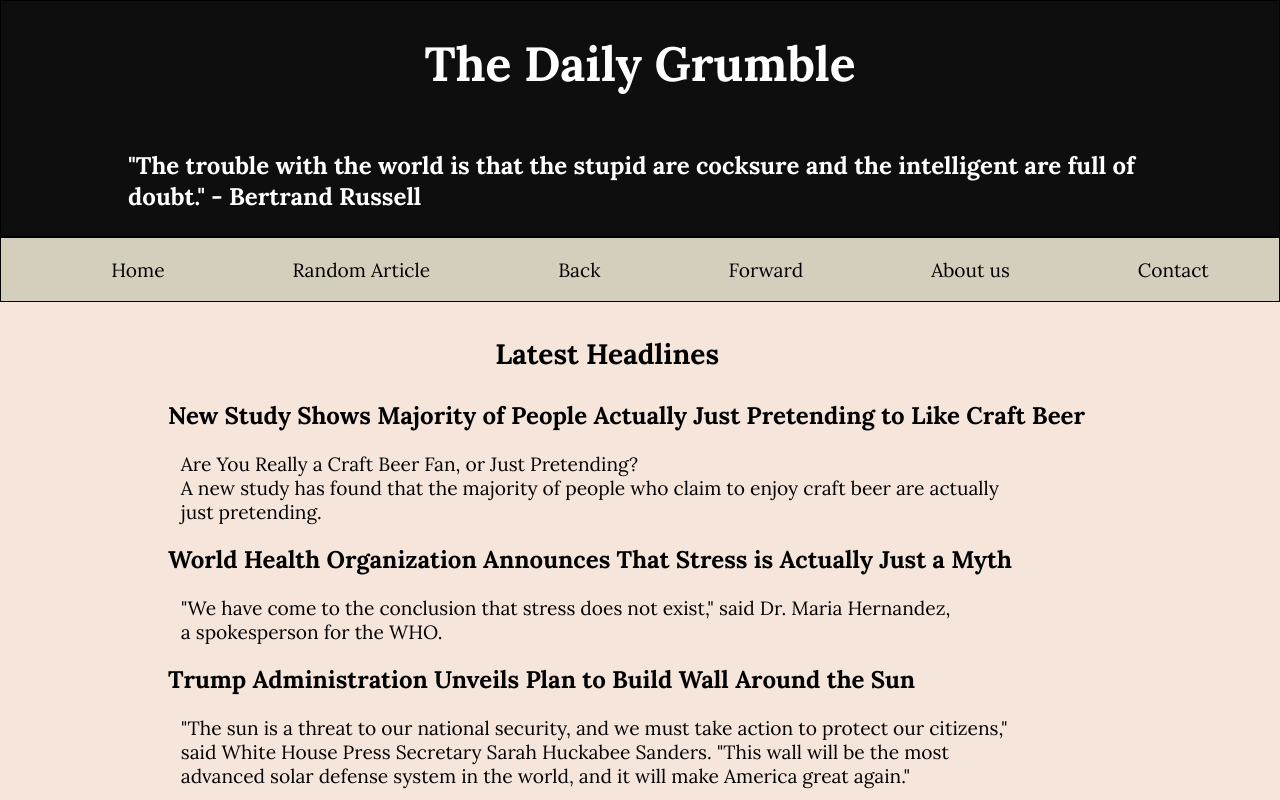
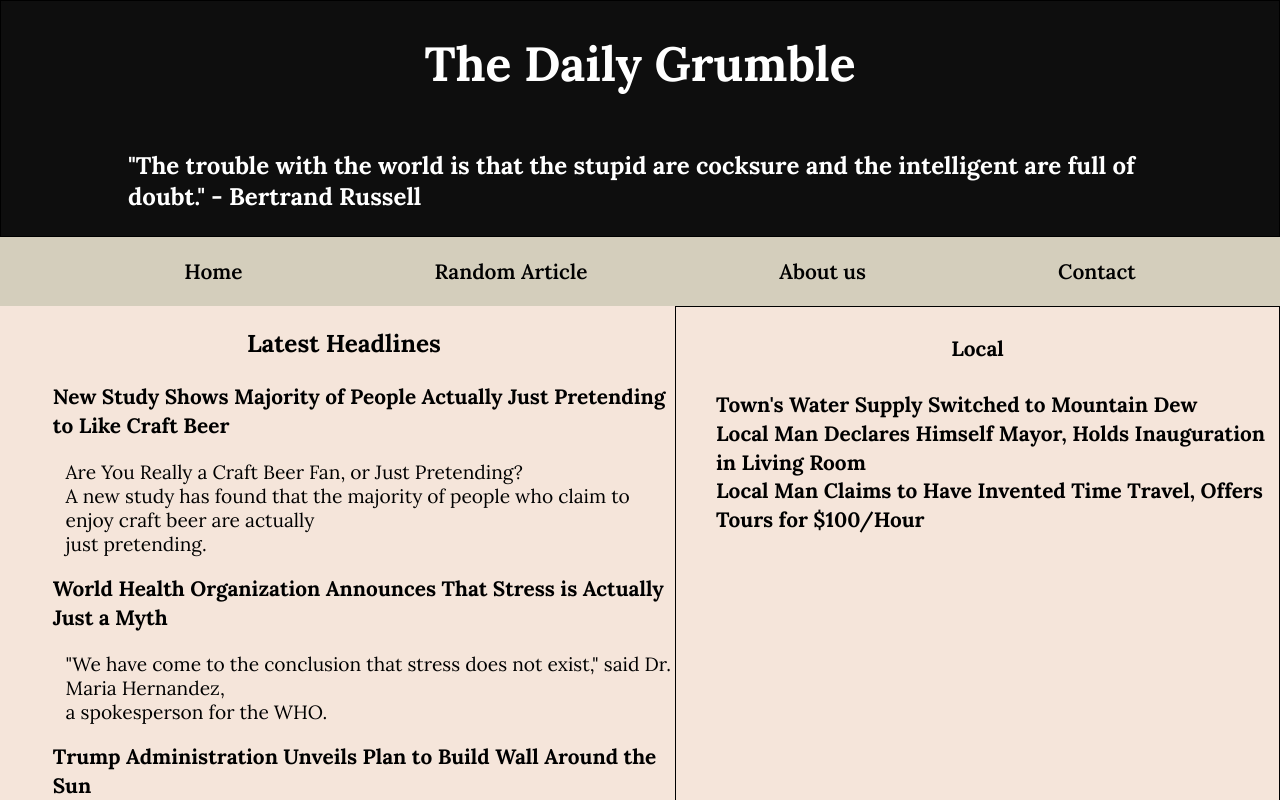
Before and after one commit to Asurakun1/my-blog-project, a React (Create React App) app: page / in a window 1280 px wide. Shown: the top 800 px of the page. Built offline with nearby package versions, Linux system fonts and the light colour scheme.

Commit message:
adjusted website and more content

```diff
--- a/src/App.js
+++ b/src/App.js
@@ -1,10 +1,8 @@
 import './App.css';
 import NavBar from './Components/NavBar/NavBar';
-import Header from './Components/Header/Header';
 function App() {
   return (
     <div className="App">
-      <Header />
       <NavBar />
     </div>
   );
--- a/src/Components/Header/Header.css
+++ b/src/Components/Header/Header.css
@@ -1,6 +1,5 @@
 .layer{
     border: 1px solid black;
-    min-height: 13vh;
     display: flex;
     justify-content: center;
     font-size: 1.5rem;
--- /dev/null
+++ b/src/Components/Home/Headlines/Headlines.css
@@ -0,0 +1,18 @@
+.home .headlines{
+    margin-left: 1vw;
+}
+
+.home .headlines ul li, .home .local ul li{
+    font-weight: bold;
+    list-style-type: none;
+}
+
+.home .headlines h3{
+    text-align: center;
+}
+
+.home .headlines ul p{
+    font-size: 1.2rem;
+    line-height: 1.5rem;
+    margin-left: 1vw;
+}
--- /dev/null
+++ b/src/Components/Home/Headlines/Headlines.js
@@ -0,0 +1,41 @@
+import { Link } from "react-router-dom";
+import './Headlines.css';
+const Headlines = () => {
+    return (
+            <section className='headlines'>
+                <h3>Latest Headlines</h3>
+                <ul>
+                    <li><Link to="/Craft-Beer" className='link'>New Study Shows Majority of People Actually Just Pretending to Like Craft Beer</Link></li>
+                    <p>Are You Really a Craft Beer Fan, or Just Pretending?<br />
+                        A new study has found that the majority of people who claim to enjoy craft beer are actually<br />
+                        just pretending.
+                    </p>
+                    <li><Link to="/WHO-Stress-Myth" className='link'>World Health Organization Announces That Stress is Actually Just a Myth</Link></li>
+                    <p>
+                        "We have come to the conclusion that stress does not exist," said Dr. Maria Hernandez,<br />
+                        a spokesperson for the WHO.
+                    </p>
+                    <li><Link to="/Trump-wall-around-sun" className='link'>Trump Administration Unveils Plan to Build Wall Around the Sun</Link></li>
+                    <p>
+                        "The sun is a threat to our national security, and we must take action to protect our citizens,"<br />
+                        said White House Press Secretary Sarah Huckabee Sanders. "This wall will be the most <br />
+                        advanced solar defense system in the world, and it will make America great again."
+                    </p>
+                    <li><Link to="/vegetarians-only-doing-it-for-instagram" className='link' >New Study Shows Majority of Vegetarians Only Doing it for Instagram Followers</Link></li>
+                    <p>
+                        According to a new study, the majority of vegetarians are only doing it for Instagram <br />
+                        followers. The research, which surveyed thousands of self-proclaimed vegetarians, found <br />
+                        that only a small percentage of respondents were motivated by ethical or health concerns. <br />
+                    </p>
+                    <li><Link to="/amazon-plans-brick-and-mortor" className='link'>Amazon Announces Plan to Open Brick and Mortar Stores in Customers' Homes</Link></li>
+                    <p>
+                        "We believe that the future of retail is in the home," said Amazon CEO Jeff Bezos. "Our <br />
+                        stores will be tailored to each customer's unique interests and needs, and we'll be able to <br />
+                        offer an even more seamless and convenient shopping experience."<br />
+                    </p>
+                </ul>
+            </section>
+    );
+}
+
+export default Headlines;
--- a/src/Components/Home/Home.css
+++ b/src/Components/Home/Home.css
@@ -2,26 +2,6 @@
 .home{
     position: relative;
     display: flex;
-    font-size: 1.5rem;
-    line-height: 2.1rem;
+    font-size: 1.3rem;
+    line-height: 1.8rem;
 }
-
-.home .headlines{
-    margin-left: 10vw;
-    margin-top: 1vh;
-}
-
-.home .headlines ul li{
-    font-weight: bold;
-    list-style-type: none;
-}
-
-.home .headlines h3{
-    text-align: center;
-}
-
-.home .headlines ul p{
-    font-size: 1.2rem;
-    line-height: 1.5rem;
-    margin-left: 1vw;
-}
--- a/src/Components/Home/Home.js
+++ b/src/Components/Home/Home.js
@@ -1,42 +1,27 @@
-import { Link } from 'react-router-dom';
+import { NavLink } from 'react-router-dom';
+import Header from '../Header/Header';
+import Headlines from './Headlines/Headlines';
 import './Home.css';
+import Local from './Local/Local';
 const Home = () => {
     return (
-        <section className='home My-Color-Theme-5-hex'>
-            <section className='headlines'>
-                <h3>Latest Headlines</h3>
-                <ul>
-                    <li><Link to="/Craft-Beer" className='link'>New Study Shows Majority of People Actually Just Pretending to Like Craft Beer</Link></li>
-                    <p>Are You Really a Craft Beer Fan, or Just Pretending?<br />
-                        A new study has found that the majority of people who claim to enjoy craft beer are actually<br />
-                        just pretending.
-                    </p>
-                    <li><Link to="/WHO-Stress-Myth" className='link'>World Health Organization Announces That Stress is Actually Just a Myth</Link></li>
-                    <p>
-                        "We have come to the conclusion that stress does not exist," said Dr. Maria Hernandez,<br />
-                        a spokesperson for the WHO.
-                    </p>
-                    <li><Link to="/Trump-wall-around-sun" className='link'>Trump Administration Unveils Plan to Build Wall Around the Sun</Link></li>
-                    <p>
-                        "The sun is a threat to our national security, and we must take action to protect our citizens,"<br />
-                        said White House Press Secretary Sarah Huckabee Sanders. "This wall will be the most <br />
-                        advanced solar defense system in the world, and it will make America great again."
-                    </p>
-                    <li><Link to="/vegetarians-only-doing-it-for-instagram" className='link' >New Study Shows Majority of Vegetarians Only Doing it for Instagram Followers</Link></li>
-                    <p>
-                        According to a new study, the majority of vegetarians are only doing it for Instagram <br />
-                        followers. The research, which surveyed thousands of self-proclaimed vegetarians, found <br />
-                        that only a small percentage of respondents were motivated by ethical or health concerns. <br />
-                    </p>
-                    <li><Link to="/amazon-plans-brick-and-mortor" className='link'>Amazon Announces Plan to Open Brick and Mortar Stores in Customers' Homes</Link></li>
-                    <p>
-                        "We believe that the future of retail is in the home," said Amazon CEO Jeff Bezos. "Our <br />
-                        stores will be tailored to each customer's unique interests and needs, and we'll be able to <br />
-                        offer an even more seamless and convenient shopping experience."<br />
-                    </p>
-                </ul>
+        <div className='My-Color-Theme-5-hex'>
+            <Header />
+            <nav className='main-nav'>
+                {
+                    <ul>
+                        <li><NavLink to="/" className="link">Home</NavLink></li>
+                        <li><NavLink to="/random-article" className="link">Random Article</NavLink></li>
+                        <li><NavLink to='/about-us' className="link">About us</NavLink></li>
+                        <li><NavLink to='/contact' className="link">Contact</NavLink></li>
+                    </ul>
+                }
+            </nav>
+            <section className="home">
+                <Headlines />
+                <Local />
             </section>
-        </section>
+        </div>
     );
 }
 
--- /dev/null
+++ b/src/Components/Home/Local/Local.css
@@ -0,0 +1,7 @@
+.home .local{
+    border: 1px solid black;
+}
+
+.home .local h4{
+    text-align: center;
+}
--- /dev/null
+++ b/src/Components/Home/Local/Local.js
@@ -0,0 +1,17 @@
+import './Local.css';
+
+const Local = () =>{
+    return(
+        <section className="local">
+            <h4>Local</h4>
+            <ul>
+                <li>Town's Water Supply Switched to Mountain Dew</li>
+                <li>Local Man Declares Himself Mayor, Holds Inauguration in Living Room</li>
+                <li>Local Man Claims to Have Invented Time Travel, Offers Tours for $100/Hour</li>
+                <li></li>
+            </ul>
+        </section>
+    );
+}
+
+export default Local;
--- a/src/Components/NavBar/NavBar.css
+++ b/src/Components/NavBar/NavBar.css
@@ -1,7 +1,10 @@
 .main-nav{
-    font-size: 1.2rem;
+    font-size: 1.3rem;
     background-color: #D4CEBC;
-    border: 1px solid;
+    min-height: 5vh;
+    display: flex;
+    justify-content: center;
+    font-weight: 600;
 }
 
 .link{
@@ -11,7 +14,7 @@
 
 .main-nav ul{
     display: flex;
-    gap: 10vw;
+    gap: 15vw;
     list-style: none;
     justify-content: center;
 }
--- a/src/Components/NavBar/NavBar.js
+++ b/src/Components/NavBar/NavBar.js
@@ -1,21 +1,11 @@
 import './NavBar.css';
-import { BrowserRouter as Router, NavLink, Route, Routes } from 'react-router-dom';
+import { BrowserRouter as Router, Route, Routes } from 'react-router-dom';
 import Home from '../Home/Home';
 import ArticleSection from '../ArticleSection/ArticleSection';
 import Error404 from '../Error/Error';
 const NavBar = () => {
     return (
         <Router>
-            <nav className='main-nav'>
-                <ul>
-                    <li><NavLink to="/" className="link">Home</NavLink></li>
-                    <li><NavLink to="/random-article" className="link">Random Article</NavLink></li>
-                    <li><NavLink className="link">Back</NavLink></li>
-                    <li><NavLink className="link">Forward</NavLink></li>
-                    <li><NavLink to='/about-us' className="link">About us</NavLink></li>
-                    <li><NavLink to='/contact' className="link">Contact</NavLink></li>
-                </ul>
-            </nav>
             <Routes>
                 <Route path="/" element={<Home/>}/>
                 <Route path="/random-article" element={<ArticleSection/>} />
```
